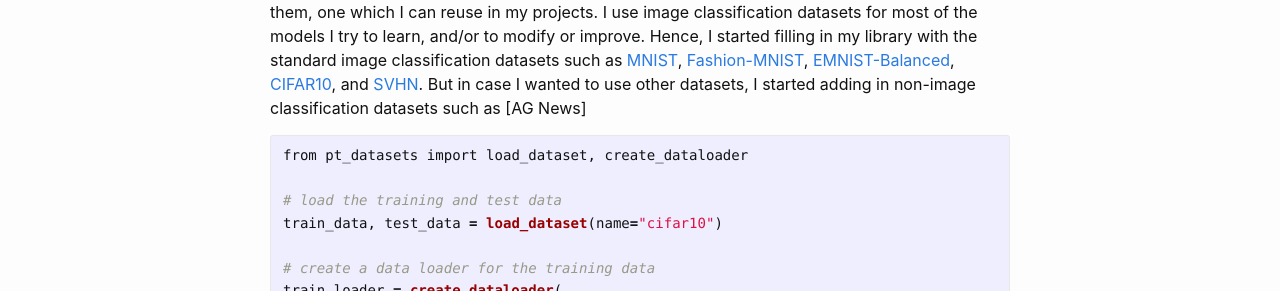
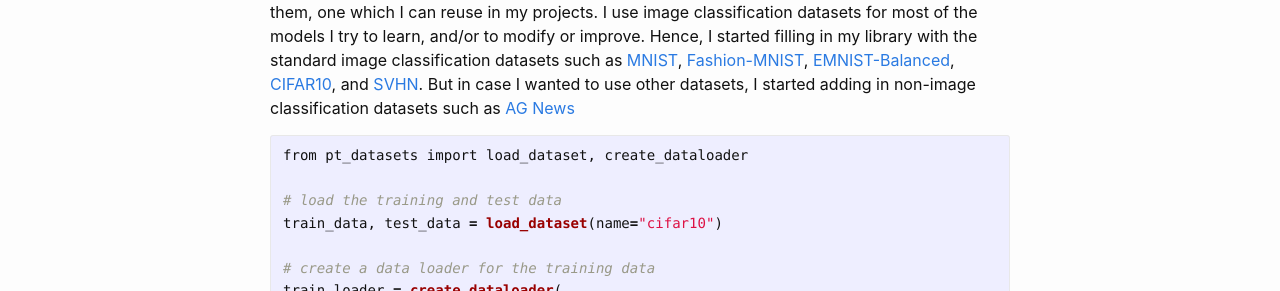
Before and after one commit to AFAgarap/AFAgarap.github.io, a Jekyll site: the page built from _posts/2020-11-03-pytorch-datasets.md, in a window 1280 px wide. Shown: the part 341-632 px from the top of the page. Built offline with Jekyll 4.4.1, drawn with Linux system fonts in a browser that asks for light colours; comment, search, counter and statistics services are not loaded; part of the change alters nothing that is shown.

```diff
--- a/_posts/2020-11-03-pytorch-datasets.md
+++ b/_posts/2020-11-03-pytorch-datasets.md
@@ -18,7 +18,7 @@ improve. Hence, I started filling in my library with the standard image
 classification datasets such as [MNIST](https://pytorch.org/docs/stable/torchvision/datasets.html#mnist), [Fashion-MNIST](https://pytorch.org/docs/stable/torchvision/datasets.html#fashion-mnist), [EMNIST-Balanced](https://pytorch.org/docs/stable/torchvision/datasets.html#emnist), [CIFAR10](https://pytorch.org/docs/stable/torchvision/datasets.html#cifar),
 and [SVHN](https://pytorch.org/docs/stable/torchvision/datasets.html#svhn). But
 in case I wanted to use other datasets, I started adding in non-image
-classification datasets such as [AG News]
+classification datasets such as [AG News](http://groups.di.unipi.it/~gulli/AG_corpus_of_news_articles.html)
 
 {% highlight python %}
 from pt_datasets import load_dataset, create_dataloader
```
